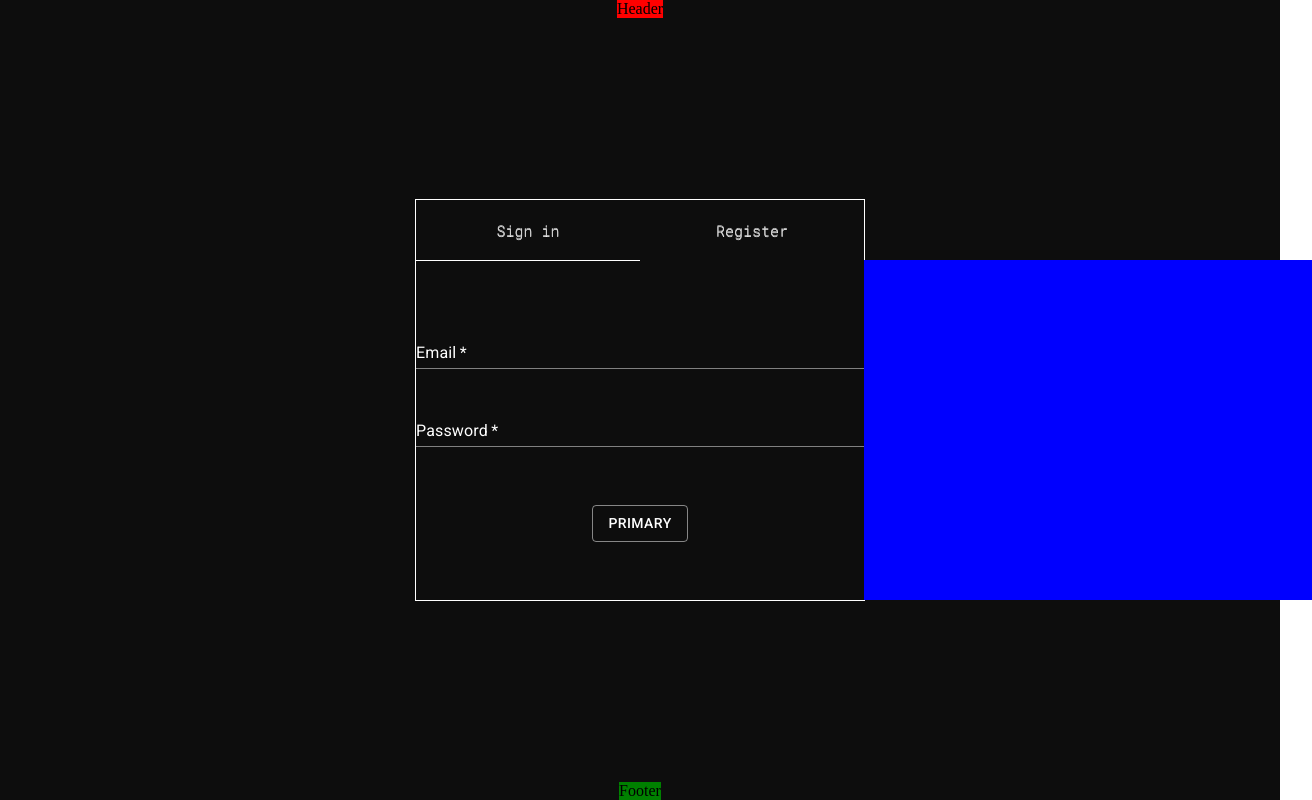
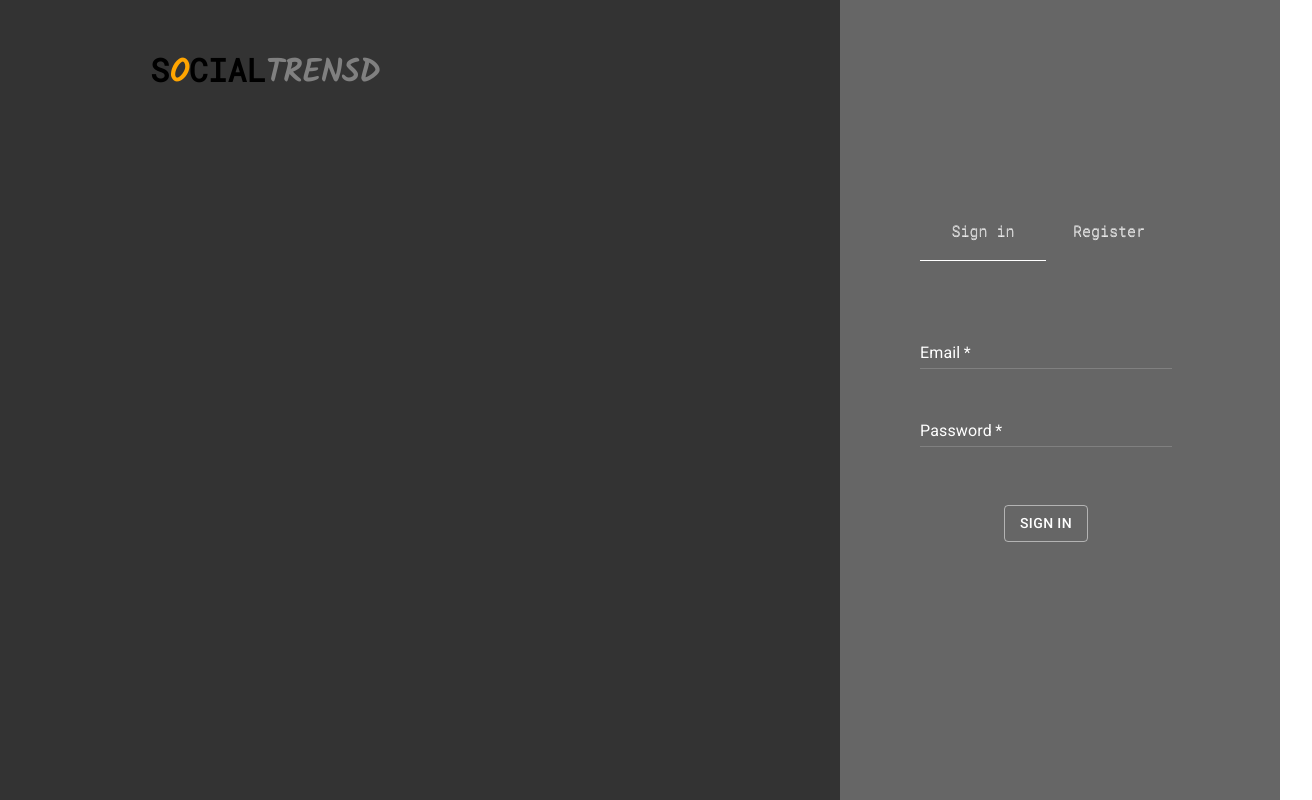
Before and after one commit to adammakuchowski/login-system-web, a React (Vite) app: page /login in a window 1280 px wide. Shown: the whole page, 1312 px wide, since content can reach past the window. Built offline with nearby package versions, Linux system fonts and the light colour scheme.

Commit message:
styled login banner

```diff
--- a/src/components/pages/login/Login.tsx
+++ b/src/components/pages/login/Login.tsx
@@ -1,17 +1,21 @@
 import {useState} from 'react'
-import TextField from '@mui/material/TextField/TextField'
-import Button from '@mui/material/Button/Button'
-import TextButton from '../../common/buttons/text_button/TextButton'
 import {
+  LoginContainer,
   LoginContentContainer,
   ButtonModeWrapper,
-  LoginContainer,
+  LoginForm,
   LoginModeWrapper,
-  SignInContainer,
-  RegisterContainer,
-  TextFieldWrapper,
-  ButtonActionWrapper,
+  LoginBanner,
+  LoginFormWrapprt,
+  BannerWrapper,
+  CompanyNameWrapper,
+  DescriptionWrapper,
+  ReferencesWrapper,
+  CompanyName,
 } from './LoginStyled'
+import SignIn from './sign_in/SignIn'
+import Register from './register/Register'
+import TextButton from '../../common/buttons/text_button/TextButton'
 
 const Login = (): JSX.Element => {
   const [isSignInButtonActive, setIsSignInButtonActive] = useState<boolean>(true)
@@ -22,9 +26,24 @@ const Login = (): JSX.Element => {
     setIsRegisterButtonActive(registerActive)
   }
 
-  // TODO: move SignInContainer and RegisterContainer
   return (
     <LoginContainer>
+      <LoginBanner>
+        <BannerWrapper>
+          <CompanyNameWrapper>
+            <CompanyName>
+              S
+              <span style={{color: '#FFA500', fontFamily: 'Kalam'}}>O</span>
+              CIAL
+              <span style={{color: '#808080', fontFamily: 'Kalam'}}>TRENSD</span>
+            </CompanyName>
+          </CompanyNameWrapper>
+          <DescriptionWrapper></DescriptionWrapper>
+          <ReferencesWrapper></ReferencesWrapper>
+        </BannerWrapper>
+      </LoginBanner>
+      <LoginFormWrapprt>
+        <LoginForm>
           <LoginModeWrapper>
             <ButtonModeWrapper stayActive={isSignInButtonActive}>
               <TextButton text='Sign in' buttonAction={() => onButtonClick(true, false)} />
@@ -34,34 +53,12 @@ const Login = (): JSX.Element => {
             </ButtonModeWrapper>
           </LoginModeWrapper>
           <LoginContentContainer className={isSignInButtonActive ? 'signIn' : 'register'}>
-        <SignInContainer>
-          <TextFieldWrapper>
-            <TextField
-              id="email-input"
-              label="Email"
-              variant='standard'
-              type='email'
-              fullWidth
-              required
-            />
-            <TextField
-              id="password-input"
-              label="Password"
-              variant="standard"
-              type="password"
-              fullWidth
-              required
-            />
-          </TextFieldWrapper>
-          <ButtonActionWrapper>
-            <Button variant="outlined">Primary</Button>
-          </ButtonActionWrapper>
-        </SignInContainer>
-        <RegisterContainer>
-
-        </RegisterContainer>
+            <SignIn />
+            <Register />
           </LoginContentContainer>
-    </LoginContainer>
+        </LoginForm>
+      </LoginFormWrapprt>
+    </LoginContainer >
   )
 }
 
--- a/src/components/pages/login/LoginStyled.ts
+++ b/src/components/pages/login/LoginStyled.ts
@@ -1,14 +1,35 @@
 import styled from 'styled-components'
 
 export const LoginContainer = styled.div`
-  border: 1px solid #ffffff;
-  width: 35%;
+  width: 100%;
+  height: 100%;
+  display: flex;
+  overflow: hidden;
+  /* background-color: blue; */
+`
+
+export const LoginBanner = styled.div`
+  width: 70%;
+  height: 100%;
+  background-color: #333333;
+`
+
+export const LoginFormWrapprt = styled.div`
+  width: 30%;
+  height: 100%;
+  background-color: #666666;
+  display: flex;
+  align-items: center;
+  justify-content: flex-start;
+  padding-left: 80px;
+`
+
+export const LoginForm = styled.div`
+  width: 70%;
   height: 50%;
-
   display: flex;
   flex-direction:column;
-
-  /* overflow: hidden; */
+  overflow: hidden;
 `
 
 export const LoginModeWrapper = styled.div`
@@ -57,40 +78,30 @@ export const LoginContentContainer = styled.div`
   }
 `
 
-export const SignInContainer = styled.div`
-  width: 50%;
+export const BannerWrapper = styled.div`
   height: 100%;
-  display: flex;
-  justify-content: center;
-  align-items: center;
-  flex-direction: column;
+  /* background-color: red; */
+  margin-left: 150px;
 `
 
-export const RegisterContainer = styled.div`
-  width: 50%;
-  height: 100%;
-  background-color: blue;
+export const CompanyNameWrapper = styled.div`
+  height: 15%;
   display: flex;
-  justify-content: center;
-  align-items: center;
-  flex-direction: column;
+  align-items: end;
+  justify-content: flex-start;
+  /* background-color: blue; */
 `
 
-export const TextFieldWrapper = styled.div`
-  display: flex;
-  justify-content: flex-end;
-  align-items: center;
-  flex-direction: column;
-  width: 100%;
-  height: 55%;
-  gap: 30px;
+export const DescriptionWrapper = styled.div`
+
 `
 
-export const ButtonActionWrapper = styled.div`
-  width: 100%;
-  height: 45%;
+export const ReferencesWrapper = styled.div`
+
+`
+
+export const CompanyName = styled.h1`
+  font-family: 'Roboto Mono', monospace;
   display: flex;
-  justify-content: center;
-  align-items: center;
-  flex-direction: column;
+  /* background-color: gold; */
 `
--- /dev/null
+++ b/src/components/pages/login/register/Register.tsx
@@ -0,0 +1,45 @@
+import TextField from '@mui/material/TextField/TextField'
+import Button from '@mui/material/Button/Button'
+import {
+  ButtonActionWrapper,
+  RegisterContainer,
+  TextFieldWrapper,
+} from './RegisterStyled'
+
+const Register = () => {
+  return (
+    <RegisterContainer>
+      <TextFieldWrapper>
+        <TextField
+          id="email-input"
+          label="Email"
+          variant='standard'
+          type='email'
+          fullWidth
+          required
+        />
+        <TextField
+          id="password-input"
+          label="Password"
+          variant="standard"
+          type="password"
+          fullWidth
+          required
+        />
+        <TextField
+          id="password-input"
+          label="Repeat Password"
+          variant="standard"
+          type="password"
+          fullWidth
+          required
+        />
+      </TextFieldWrapper>
+      <ButtonActionWrapper>
+        <Button variant="outlined">Register</Button>
+      </ButtonActionWrapper>
+    </RegisterContainer>
+  )
+}
+
+export default Register
--- /dev/null
+++ b/src/components/pages/login/register/RegisterStyled.ts
@@ -0,0 +1,29 @@
+import styled from 'styled-components'
+
+export const RegisterContainer = styled.div`
+  width: 50%;
+  height: 100%;
+  display: flex;
+  justify-content: center;
+  align-items: center;
+  flex-direction: column;
+`
+
+export const TextFieldWrapper = styled.div`
+  display: flex;
+  justify-content: flex-end;
+  align-items: center;
+  flex-direction: column;
+  width: 100%;
+  height: 65%;
+  gap: 30px;
+`
+
+export const ButtonActionWrapper = styled.div`
+  width: 100%;
+  height: 35%;
+  display: flex;
+  justify-content: center;
+  align-items: center;
+  flex-direction: column;
+`
--- /dev/null
+++ b/src/components/pages/login/sign_in/SignIn.tsx
@@ -0,0 +1,37 @@
+import TextField from '@mui/material/TextField/TextField'
+import Button from '@mui/material/Button/Button'
+import {
+  ButtonActionWrapper,
+  SignInContainer,
+  TextFieldWrapper,
+} from './SignInStyled'
+
+const SignIn = () => {
+  return (
+    <SignInContainer>
+      <TextFieldWrapper>
+        <TextField
+          id="email-input"
+          label="Email"
+          variant='standard'
+          type='email'
+          fullWidth
+          required
+        />
+        <TextField
+          id="password-input"
+          label="Password"
+          variant="standard"
+          type="password"
+          fullWidth
+          required
+        />
+      </TextFieldWrapper>
+      <ButtonActionWrapper>
+        <Button variant="outlined">Sign in</Button>
+      </ButtonActionWrapper>
+    </SignInContainer>
+  )
+}
+
+export default SignIn
--- /dev/null
+++ b/src/components/pages/login/sign_in/SignInStyled.ts
@@ -0,0 +1,29 @@
+import styled from 'styled-components'
+
+export const SignInContainer = styled.div`
+  width: 50%;
+  height: 100%;
+  display: flex;
+  justify-content: center;
+  align-items: center;
+  flex-direction: column;
+`
+
+export const TextFieldWrapper = styled.div`
+  display: flex;
+  justify-content: flex-end;
+  align-items: center;
+  flex-direction: column;
+  width: 100%;
+  height: 55%;
+  gap: 30px;
+`
+
+export const ButtonActionWrapper = styled.div`
+  width: 100%;
+  height: 45%;
+  display: flex;
+  justify-content: center;
+  align-items: center;
+  flex-direction: column;
+`
--- a/src/components/shared/footer/FooterStyled.ts
+++ b/src/components/shared/footer/FooterStyled.ts
@@ -1,5 +1,5 @@
 import styled from 'styled-components'
 
 export const FooterContainer = styled.div`
-  background-color: green;
+  /* background-color: green; */
 `
--- a/src/components/shared/header/HeaderStyled.ts
+++ b/src/components/shared/header/HeaderStyled.ts
@@ -1,7 +1,7 @@
 import styled from 'styled-components'
 
 export const HomeContainer = styled.div`
-  background-color: red;
+  /* background-color: red; */
 
   :hover {
     transform: scale(3);
--- a/src/components/shared/layout/Layout.tsx
+++ b/src/components/shared/layout/Layout.tsx
@@ -8,9 +8,9 @@ interface LayoutProps {
 
 const Layout = ({children}: LayoutProps): JSX.Element => (
   <LayoutContainer>
-    <Header />
+    {/* <Header /> */}
     {children}
-    <Footer />
+    {/* <Footer /> */}
   </LayoutContainer>
 )
 
--- a/src/fonts.css
+++ b/src/fonts.css
@@ -1 +1,2 @@
-@import url('https://fonts.googleapis.com/css2?family=Roboto:wght@100;300;400;500&display=swap')
+@import url('https://fonts.googleapis.com/css2?family=Roboto:wght@100;300;400;500&display=swap');
+@import url('https://fonts.googleapis.com/css2?family=Kalam&family=Roboto+Mono:wght@100;200;300;400&display=swap');
--- a/src/index.css
+++ b/src/index.css
@@ -1,5 +1,5 @@
 body {
   padding: 0;
   margin: 0;
-  /* overflow: hidden; */
+  overflow: hidden;
 }
```
Lines whose indentation alone changed are shown as unchanged.
